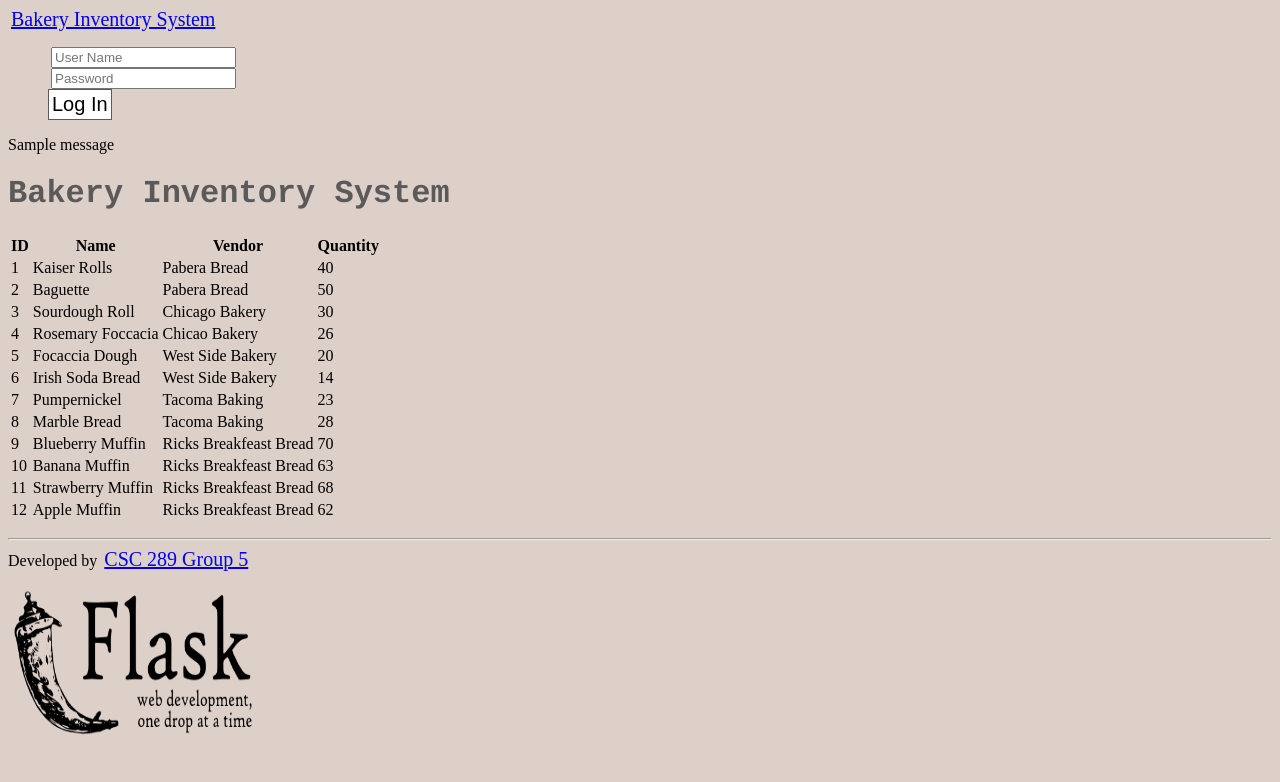
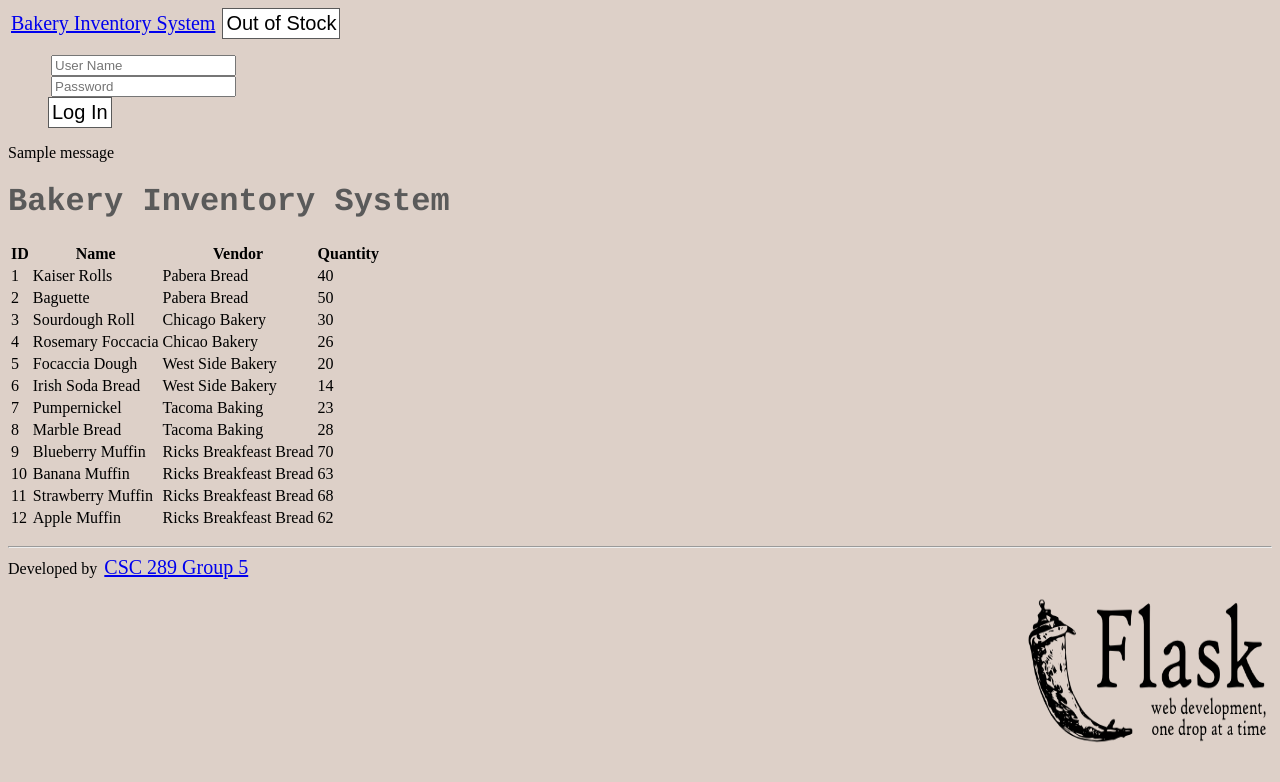
Before and after one commit to Hunterbeachum/OvenStock, a Flask app: page /inventory in a window 1280 px wide. Shown: the top 782 px of the page. Run offline with Flask 2, Linux system fonts and the light colour scheme; data comes from the database, SQL or seed files in the repository; one stand-in notice (Sample message) is shown.

Commit message:
Adding a menu overlay for inventory that is out of stock to be displayed.

```diff
--- /dev/null
+++ b/templates/bakeryJS.js
@@ -0,0 +1,7 @@
+function openOverlay() {
+    document.getElementById("message_overlay").style.width = "fit-content";
+}
+
+function closeOverlay() {
+    document.getElementById("message_overlay").style.width = "0";
+}
--- a/templates/layout.html
+++ b/templates/layout.html
@@ -12,6 +12,7 @@
 		<div class="container-fluid">
 			<div class="navbar-header">
 				<a class="navbar-brand" href="/">Bakery Inventory System</a>
+                <button class="openbtn" onclick="openOverlay()">Out of Stock</button>
 			</div>
 
 			<div class="collapse navbar-collapse" id="myNavbar">
@@ -47,7 +48,7 @@
     {% with messages = get_flashed_messages(with_categories=true) %}
     {% if messages %}
         {% for category, message in messages %}
-            <div class="alert alert-{{ category }}">
+            <div class="alert alert-{{ category }}" id="message_overlay">
                 {{ message }}
             </div>
         {% endfor %}
@@ -70,8 +71,9 @@
             <p></p>
             <link href="https://flask.pocoo.org/">
                 <img src="flask-powered.png" alt="Flask Powered" width="250"
-                                height="150" style="border:0;display:flex;" title="Flask powered">
+                                height="150" style="border:0;display:inline-flex;float:right;" title="Flask powered">
     </div>
+    <script src="bakeryJS.js"></script>
 
 
 </html>
```
Also changed, not shown: templates/Group5CSS.css (+21 -0 lines).
